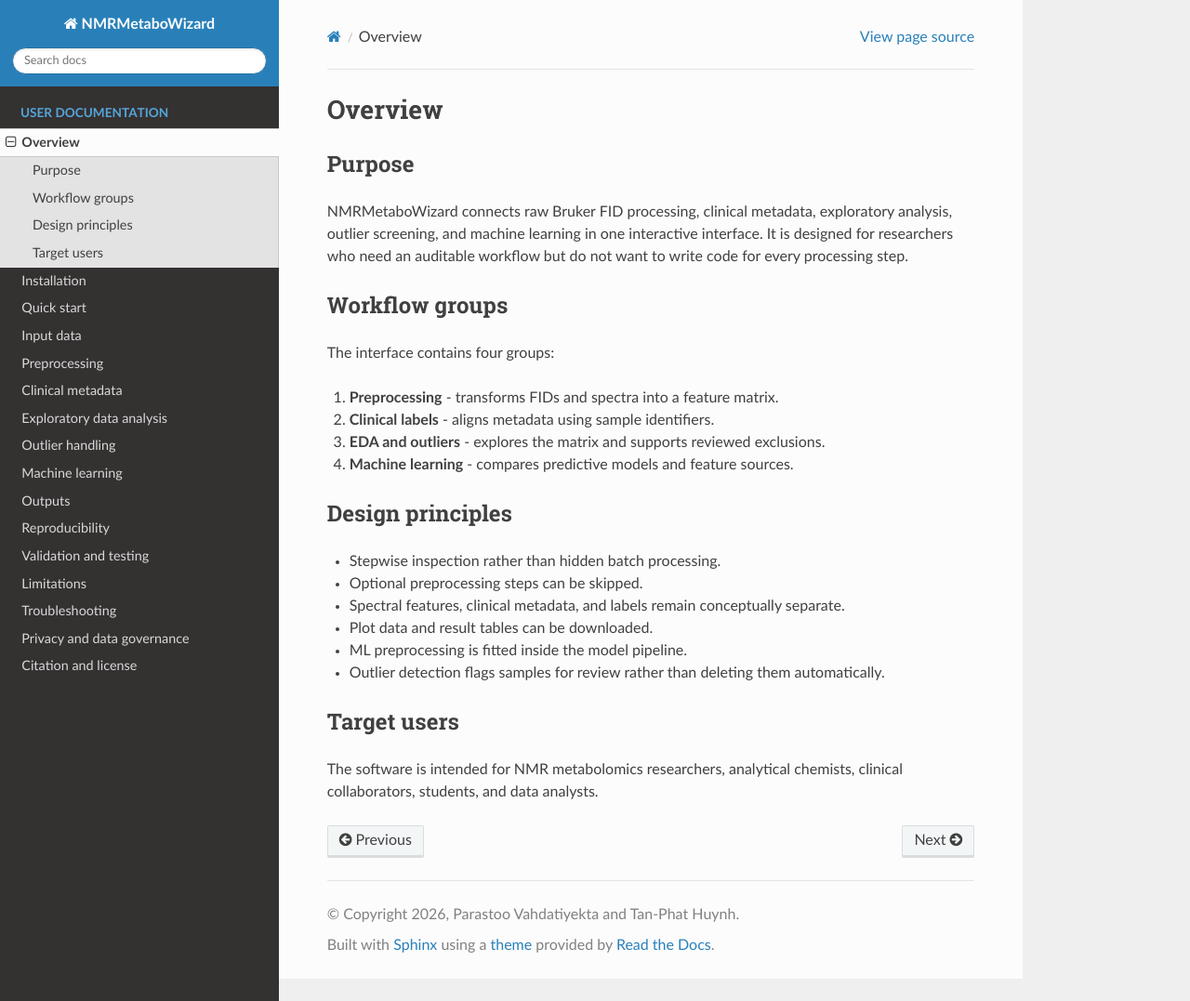
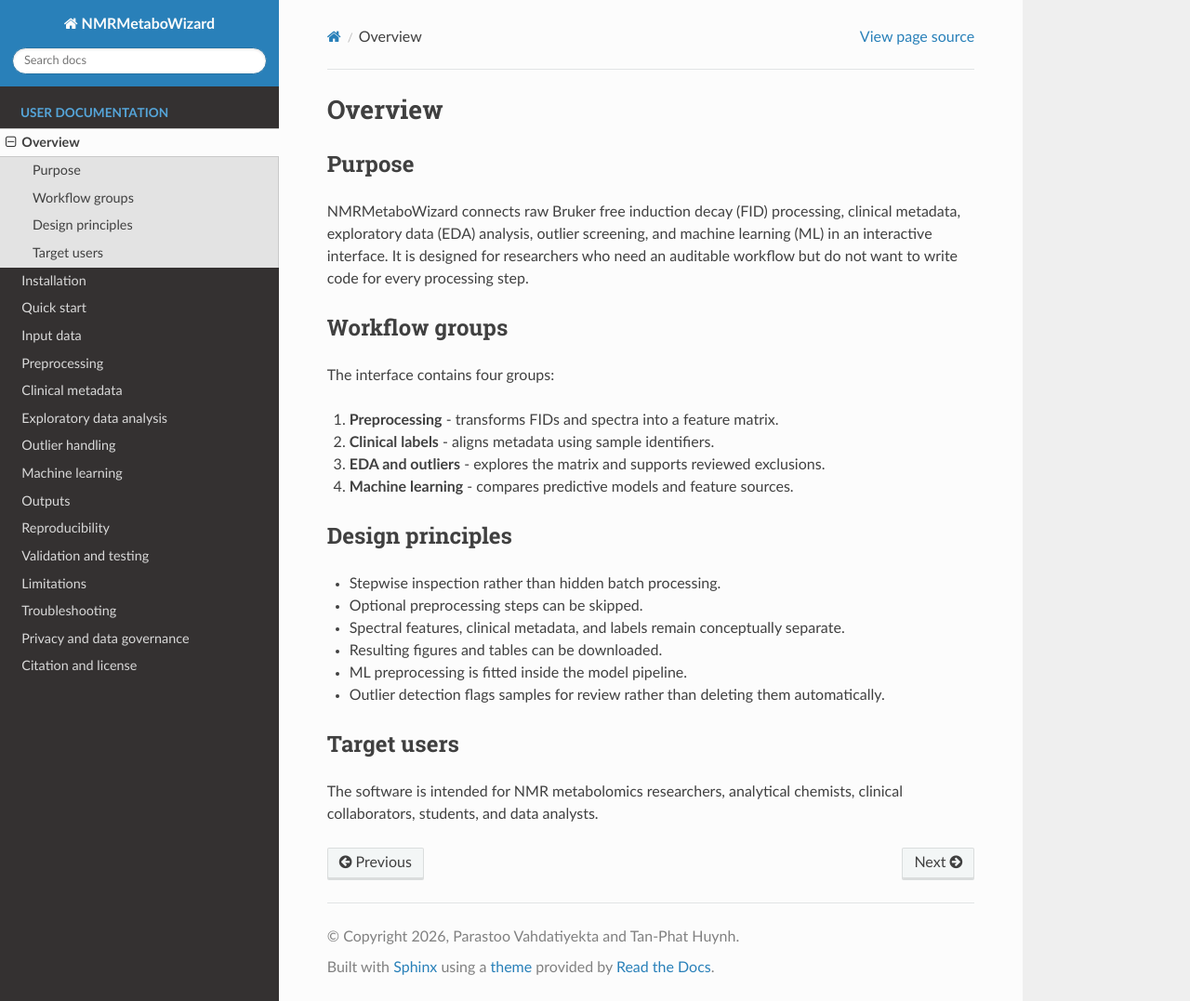
Before and after one commit to Parygithub/NMRMetaboWizard, a Sphinx documentation site: the page built from docs/source/overview.rst, in a window 1280 px wide and 1077 px high. Shown: the whole window at 93% size. Built offline with Sphinx 7.4.7 and the Read the Docs theme 3.1.0, drawn with Linux system fonts in a browser that asks for light colours.

Commit message:
Update overview.rst

```diff
--- a/docs/source/overview.rst
+++ b/docs/source/overview.rst
@@ -4,8 +4,8 @@ Overview
 Purpose
 -------
 
-NMRMetaboWizard connects raw Bruker FID processing, clinical metadata,
-exploratory analysis, outlier screening, and machine learning in one
+NMRMetaboWizard connects raw Bruker free induction decay (FID) processing, clinical metadata,
+exploratory data (EDA) analysis, outlier screening, and machine learning (ML) in an
 interactive interface. It is designed for researchers who need an auditable
 workflow but do not want to write code for every processing step.
 
@@ -25,7 +25,7 @@ Design principles
 - Stepwise inspection rather than hidden batch processing.
 - Optional preprocessing steps can be skipped.
 - Spectral features, clinical metadata, and labels remain conceptually separate.
-- Plot data and result tables can be downloaded.
+- Resulting figures and tables can be downloaded.
 - ML preprocessing is fitted inside the model pipeline.
 - Outlier detection flags samples for review rather than deleting them automatically.
 
```
